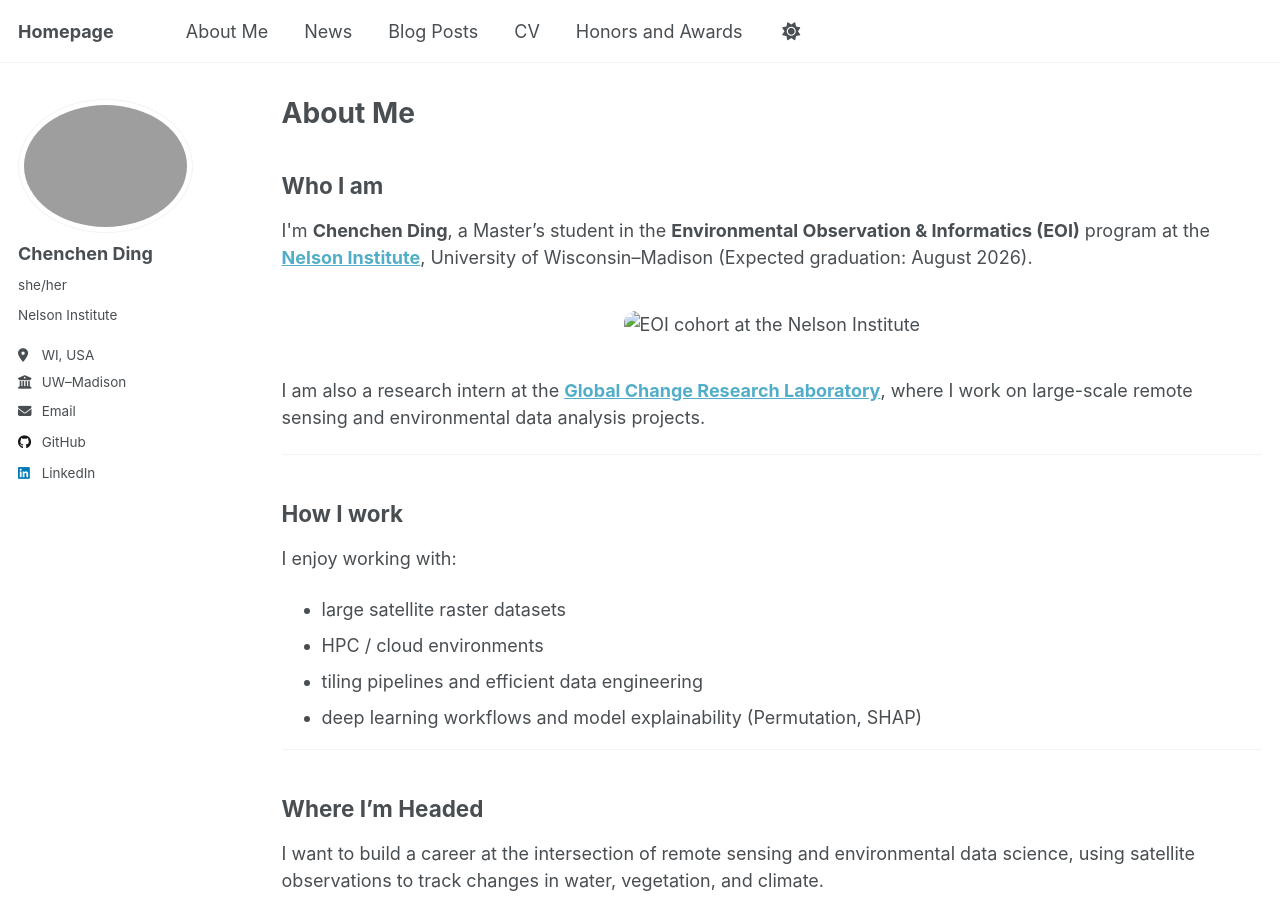
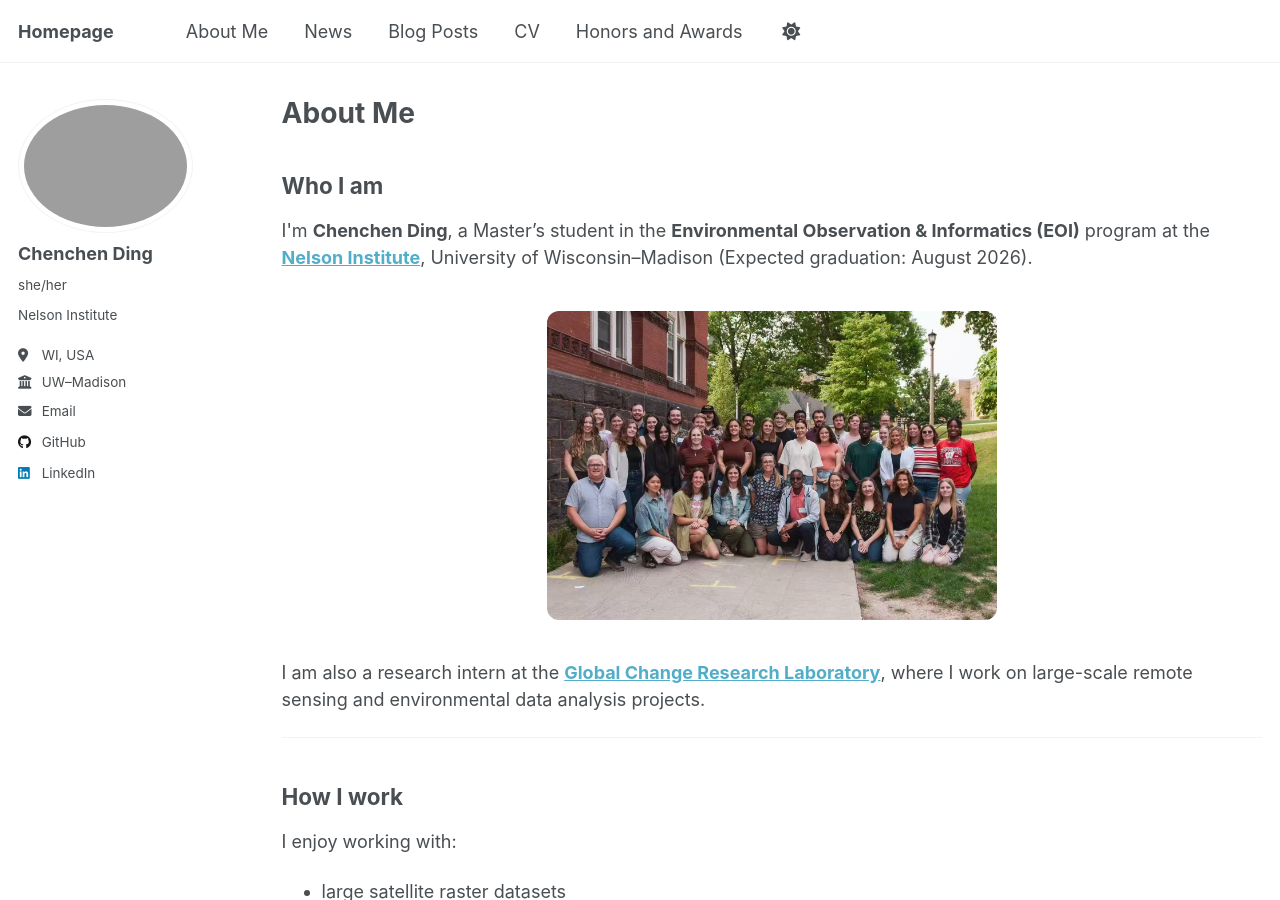
Before and after one commit to DCC0329/ChenchenDing.github.io, a Jekyll site: the page built from _pages/about1.html, in a window 1280 px wide and 900 px high. Built offline with Jekyll 4.4.1, drawn with Linux system fonts in a browser that asks for light colours; a script that is not in the unit is left out.

Commit message:
Update image paths in about1.html

```diff
--- a/_pages/about1.html
+++ b/_pages/about1.html
@@ -14,7 +14,7 @@ University of Wisconsin–Madison (Expected graduation: August 2026).
 </p>
 
 <p align="center">
-  <img src="/images/themes/eoiec.jpg"
+  <img src="/images/eoiec.jpg"
        alt="EOI cohort at the Nelson Institute"
        style="max-width: 100%; width: 450px; border-radius: 12px; margin: 16px 0;">
 </p>
@@ -61,7 +61,7 @@ I want to build a career at the intersection of remote sensing and environmental
   </p>
 
   <!-- 右侧图片 -->
-  <img src="/images/themes/cat.jpg"
+  <img src="/images/cat.jpg"
        alt="My cat, the real co-researcher"
        style="width: 220px; border-radius: 12px; flex-shrink: 0;">
 </div>
@@ -78,11 +78,11 @@ where I spend a lot of time on Lake Mendota learning new skills and enjoying tim
 </p>
 
 <div style="text-align: center;">
-  <img src="/images/themes/sail1.jpg"
+  <img src="/images/sail1.jpg"
        alt="Sailing on Lake Mendota"
        style="width: 45%; max-width: 350px; border-radius: 12px; margin: 8px; display: inline-block;">
 
-  <img src="/images/themes/sail2.jpg"
+  <img src="/images/sail2.jpg"
        alt="Hoofer Sailing Club"
        style="width: 45%; max-width: 350px; border-radius: 12px; margin: 8px; display: inline-block;">
 </div>
```
